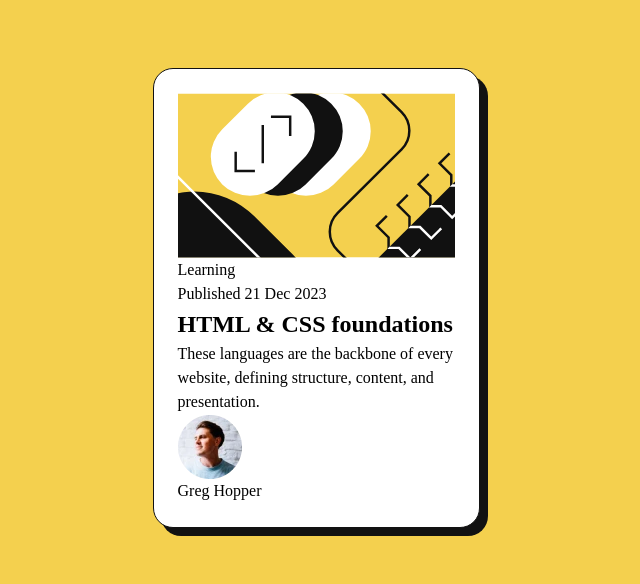
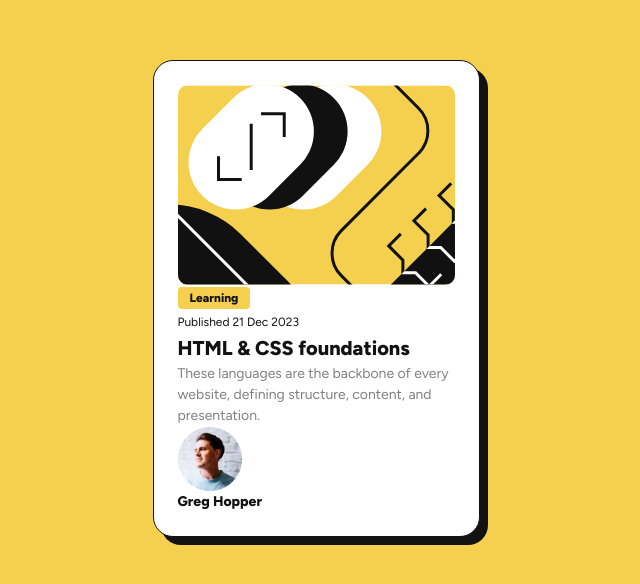
Before and after one commit to thetinyelephant85/FEmentor, a plain HTML site: page blog-preview-card/index.html in a window 1280 px wide. Shown: the part 102-686 px from the top of the page, without its empty margins (324-964 px from the left). Drawn offline with Linux system fonts and the light colour scheme.

Commit message:
added font css styles

```diff
--- a/blog-preview-card/index.html
+++ b/blog-preview-card/index.html
@@ -11,15 +11,15 @@
 <body>
     <div class="card">
         <article class="article">
-            <img src="./assets/images/illustration-article.svg" alt="illustration">
+            <img src="./assets/images/illustration-article.svg" alt="illustration" class="cover">
             <header>
-                <div class="label">Learning</div>
+                <div><span class="label bold">Learning</span></div>
                 <time datetime="2023-12-21">Published 21 Dec 2023</time>
-                <h1>HTML & CSS foundations</h1>
+                <h1 class="bold">HTML & CSS foundations</h1>
             </header>
             <p>These languages are the backbone of every website, defining structure, content, and presentation.</p>
         </article>
-        <div class="author"><span><img src="./assets/images/image-avatar.webp" alt="" class="author-img"></span>Greg Hopper</div>
+        <div class="author bold"><span><img src="./assets/images/image-avatar.webp" alt="" class="author-img"></span>Greg Hopper</div>
     </div>
 </body>
 </html>
--- a/blog-preview-card/styles.css
+++ b/blog-preview-card/styles.css
@@ -3,8 +3,11 @@
     --neutral-white: hsl(0, 0%, 100%);
     --neutral-grey: hsl(0, 0%, 50%);
     --neutral-black: hsl(0, 0%, 7%);
-    --body-s: 16px;
-    --title: 24px;
+    --title: 1.5rem;
+    --title-s: 1.25rem;
+    --body-m: 1rem;
+    --body-s: 0.875rem;
+    --body-xs: 0.75rem;
 }
 
 /* CSS reset from https://www.joshwcomeau.com/css/custom-css-reset/
@@ -62,6 +65,13 @@ body {
     flex-direction: row;
     justify-content: center;
     align-items: center;
+    font-size: var(--body-m);
+    font-family: "Figtree", sans-serif;
+    color: var(--neutral-black);
+}
+
+.bold {
+    font-weight: 800;
 }
 
 .card {
@@ -72,3 +82,33 @@ body {
     padding: 24px;
     box-shadow: 8px 8px 0px 0px var(--neutral-black);
 }
+
+.cover {
+    border-radius: 10px;
+    height: 200px;
+    object-fit: cover;
+}
+
+.label {
+    font-size: var(--body-xs);
+    background-color: var(--primary-yellow);
+    padding: 4px 12px;
+    border-radius: 4px;
+}
+
+time {
+    font-size: var(--body-xs);
+}
+
+h1 {
+    font-size: var(--title-s);
+}
+
+p {
+    font-size: var(--body-s);
+    color: var(--neutral-grey);
+}
+
+.author {
+    font-size: var(--body-s)
+}
```
